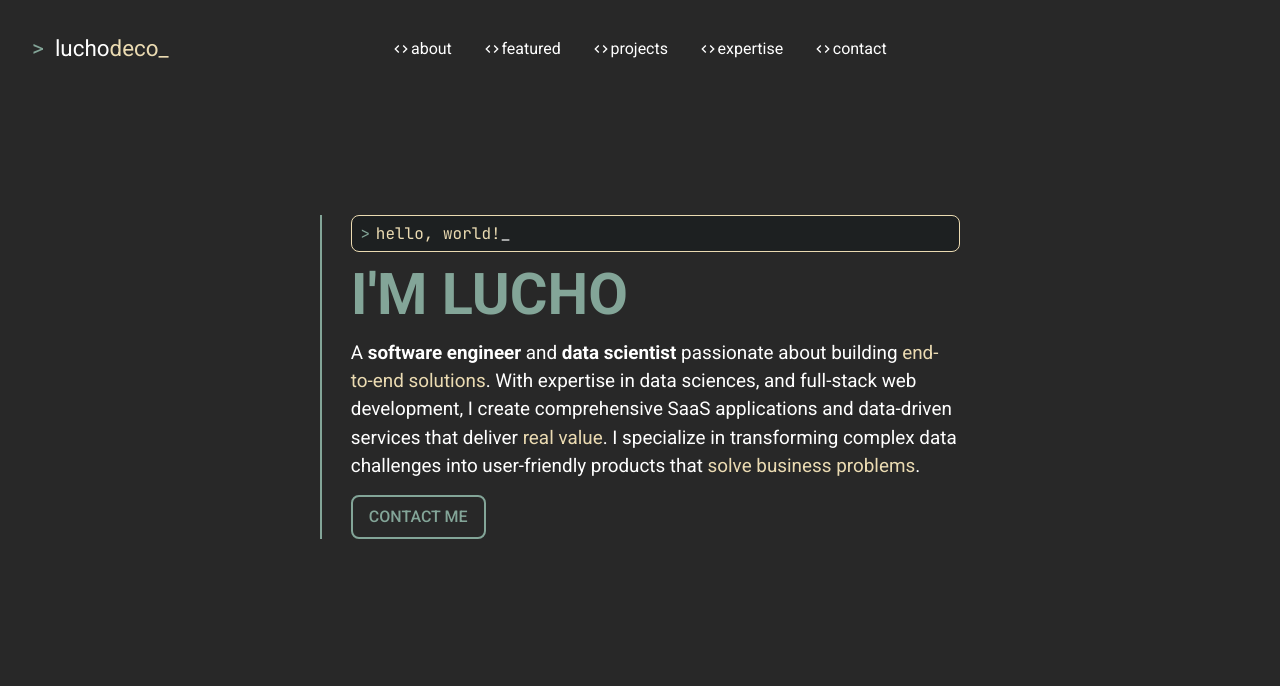
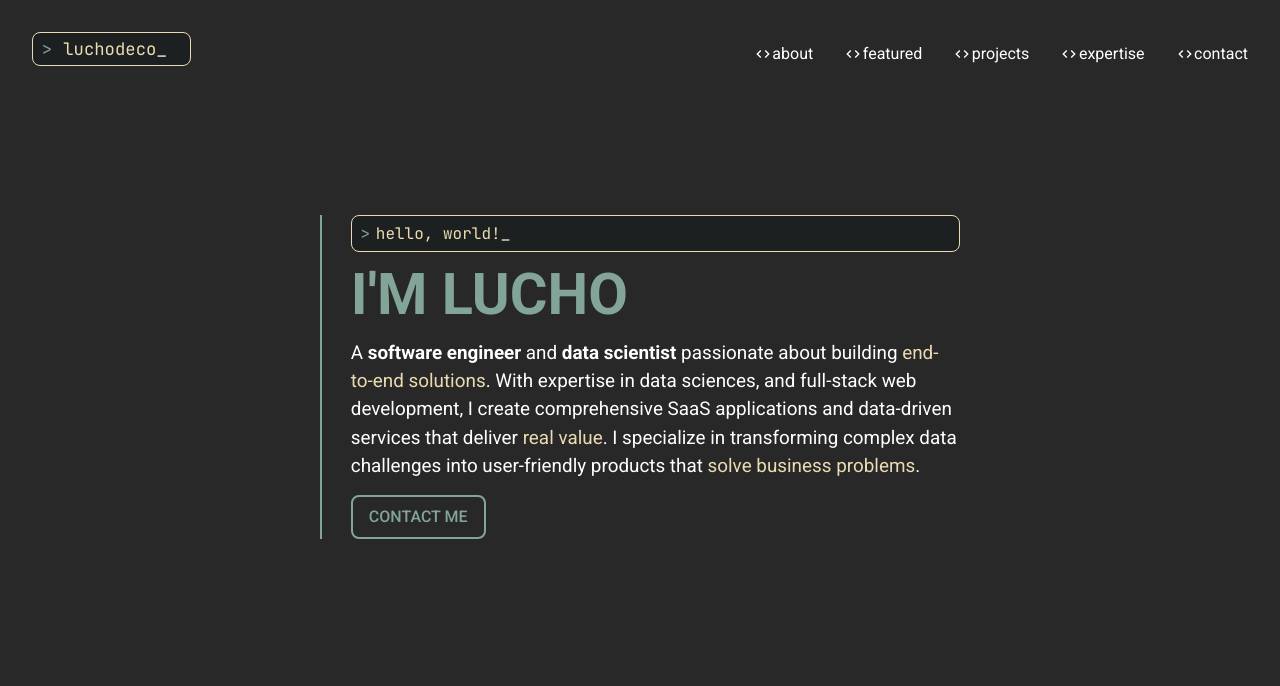
Before and after one commit to louisdeco/homepage, a website built with webpack: page src/index.html in a window 1280 px wide. Built offline with nearby package versions, Linux system fonts and the light colour scheme; a web font is replaced by a local one.

Commit message:
refactor: improve header and color structure
- Replace div elements with semantic nav tags for improved accessibility
- Convert navigation items to proper anchor links with section IDs
- Restructure logo as a clickable link to home section
- Standardize color variable naming (--fg, --bg, --blue, --aqua)
- Remove unnecessary wrapper divs for cleaner HTML structure

```diff
--- a/src/css/styles.css
+++ b/src/css/styles.css
@@ -79,14 +79,16 @@ dialog {
   --spacing-l: 4rem;
   --spacing-xl: 6rem;
   --spacing-xxl: 8rem;
-  --yellow-pastel: #ebdbb2;
-  --blue-pastel: #83a598;
-  --green-pastel: #689d6a;
+  --fg: #ebdbb2;
+  --blue: #83a598;
+  --aqua: #689d6a;
   --red-pastel: #fb4934;
+  --bg: #282828;
+  --terminal-background-dark: #1d2021;
 }
 
 body {
-  background-color: #282828;
+  background-color: var(--bg);
   min-height: 100vh;
   display: flex;
   flex-direction: column;
@@ -95,25 +97,15 @@ body {
 /* Header */
 header {
   display: flex;
-  align-items: center;
+  align-items: flex-end;
   justify-content: space-between;
   padding: var(--spacing-m);
-}
-
-.nav-right {
-  flex: 1;
-}
-
-.nav-left {
-  flex: 1;
 }
 
 /* Navigation Menu */
 .nav-menu {
   display: flex;
-  justify-content: center;
   gap: var(--spacing-m);
-  flex: 2;
 }
 
 /* Navigation Items */
@@ -141,34 +133,36 @@ header {
 
 /* Logo */
 .logo {
-  display: flex;
-  align-items: flex-start;
+  font-family: "JetBrains Mono", monospace;
   font-weight: 400;
-  font-size: calc(1rem + 0.5vw);
+  font-size: calc(0.6rem + 0.6vw);
   cursor: pointer;
+  border: 1px solid var(--fg);
+  border-radius: 0.5rem;
+  padding: calc(0.1rem + 0.1vw) calc(0.3rem + 0.3vw);
+  display: inline-block;
+  background-color: var(--terminal-background-dark);
 }
 
-.logo-part-1 {
-  color: var(--blue-pastel);
+.logo-bracket {
+  color: var(--blue);
   margin-right: calc(0.3rem + 0.5vw);
   transition: transform 0.5s ease;
+  display: inline-block;
   transform: rotate(0deg);
 }
 
-.logo:hover .logo-part-1 {
+.logo:hover .logo-bracket {
   transform: rotate(360deg);
 }
 
-.logo-part-2 {
-  color: white;
+.logo-name {
+  color: var(--fg);
 }
 
-.logo-part-3,
-.logo-part-4 {
-  color: var(--yellow-pastel);
-}
-
-.logo-part-4 {
+.logo-cursor {
+  color: white;
+  padding-right: calc(0.5rem + 0.5vw);
   animation: 1s blink step-end infinite;
 }
 
@@ -199,12 +193,12 @@ header {
 }
 
 .bracket {
-  color: var(--blue-pastel);
+  color: var(--blue);
   margin-right: calc(0.2rem + 0.2vw);
 }
 
 .hello-world {
-  color: var(--yellow-pastel);
+  color: var(--fg);
   overflow: hidden;
   white-space: nowrap;
   animation: typing 3s steps(13, end);
@@ -227,7 +221,7 @@ header {
 
 .name {
   font-size: calc(2rem + 2vw);
-  color: var(--blue-pastel);
+  color: var(--blue);
   font-weight: bold;
 }
 
@@ -239,34 +233,34 @@ header {
 .anchor-contact {
   display: inline-block;
   margin-top: calc(0.5rem + 0.5vw);
-  background-color: #282828;
   border-radius: 0.5rem;
-  border: solid 2px var(--blue-pastel);
-  color: var(--blue-pastel);
+  border: solid 2px var(--blue);
+  color: var(--blue);
+  background-color: var(--bg);
   padding: 0.5rem 1rem;
   cursor: pointer;
   font-weight: 500;
 }
 
 .anchor-contact:hover {
-  background-color: var(--blue-pastel);
-  color: #282828;
+  background-color: var(--blue);
+  color: var(--bg);
   transition: 0.2s all ease-in-out;
   transform: translateY(-10%);
 }
 
 .highlight-yellow {
-  color: var(--yellow-pastel);
+  color: var(--fg);
 }
 
 .border {
-  border-left: 2px solid var(--blue-pastel);
+  border-left: 2px solid var(--blue);
   padding-left: calc(1rem + 1vw);
 }
 
 .greetings {
-  border: solid 1px var(--yellow-pastel);
+  border: solid 1px var(--fg);
   padding: calc(0.2rem + 0.2vw) calc(0.3rem + 0.3vw);
   border-radius: 0.5rem;
-  background-color: #1d2021;
+  background-color: var(--terminal-background-dark);
 }
--- a/src/index.html
+++ b/src/index.html
@@ -8,16 +8,13 @@
   </head>
   <body>
     <header>
-      <div class="nav-left">
-        <div class="logo">
-          <div class="logo-part-1">></div>
-          <div class="logo-part-2">lucho</div>
-          <div class="logo-part-3">deco</div>
-          <div class="logo-part-4">_</div>
-        </div>
-      </div>
-      <div class="nav-menu">
-        <div class="nav-item">
+      <a href="#home" class="logo"
+        ><span class="logo-bracket">></span
+        ><span class="logo-name">luchodeco</span
+        ><span class="logo-cursor">_</span></a
+      >
+      <nav class="nav-menu">
+        <a href="#about" class="nav-item">
           <svg
             xmlns="http://www.w3.org/2000/svg"
             height="24px"
@@ -29,9 +26,9 @@
               d="M320-240 80-480l240-240 57 57-184 184 183 183-56 56Zm320 0-57-57 184-184-183-183 56-56 240 240-240 240Z"
             />
           </svg>
-          <p>about</p>
-        </div>
-        <div class="nav-item">
+          <span>about</span>
+        </a>
+        <a href="#featured" class="nav-item">
           <svg
             xmlns="http://www.w3.org/2000/svg"
             height="24px"
@@ -43,9 +40,9 @@
               d="M320-240 80-480l240-240 57 57-184 184 183 183-56 56Zm320 0-57-57 184-184-183-183 56-56 240 240-240 240Z"
             />
           </svg>
-          <p>featured</p>
-        </div>
-        <div class="nav-item">
+          <span>featured</span>
+        </a>
+        <a href="#projects" class="nav-item">
           <svg
             xmlns="http://www.w3.org/2000/svg"
             height="24px"
@@ -57,9 +54,9 @@
               d="M320-240 80-480l240-240 57 57-184 184 183 183-56 56Zm320 0-57-57 184-184-183-183 56-56 240 240-240 240Z"
             />
           </svg>
-          <p>projects</p>
-        </div>
-        <div class="nav-item">
+          <span>projects</span>
+        </a>
+        <a href="#expertise" class="nav-item">
           <svg
             xmlns="http://www.w3.org/2000/svg"
             height="24px"
@@ -71,9 +68,9 @@
               d="M320-240 80-480l240-240 57 57-184 184 183 183-56 56Zm320 0-57-57 184-184-183-183 56-56 240 240-240 240Z"
             />
           </svg>
-          <p>expertise</p>
-        </div>
-        <div class="nav-item">
+          <span>expertise</span>
+        </a>
+        <a href="#contact" class="nav-item">
           <svg
             xmlns="http://www.w3.org/2000/svg"
             height="24px"
@@ -85,10 +82,9 @@
               d="M320-240 80-480l240-240 57 57-184 184 183 183-56 56Zm320 0-57-57 184-184-183-183 56-56 240 240-240 240Z"
             />
           </svg>
-          <p>contact</p>
-        </div>
-      </div>
-      <div class="nav-right"></div>
+          <span>contact</span>
+        </a>
+      </nav>
     </header>
     <section id="home" class="home">
       <div class="border">
```
